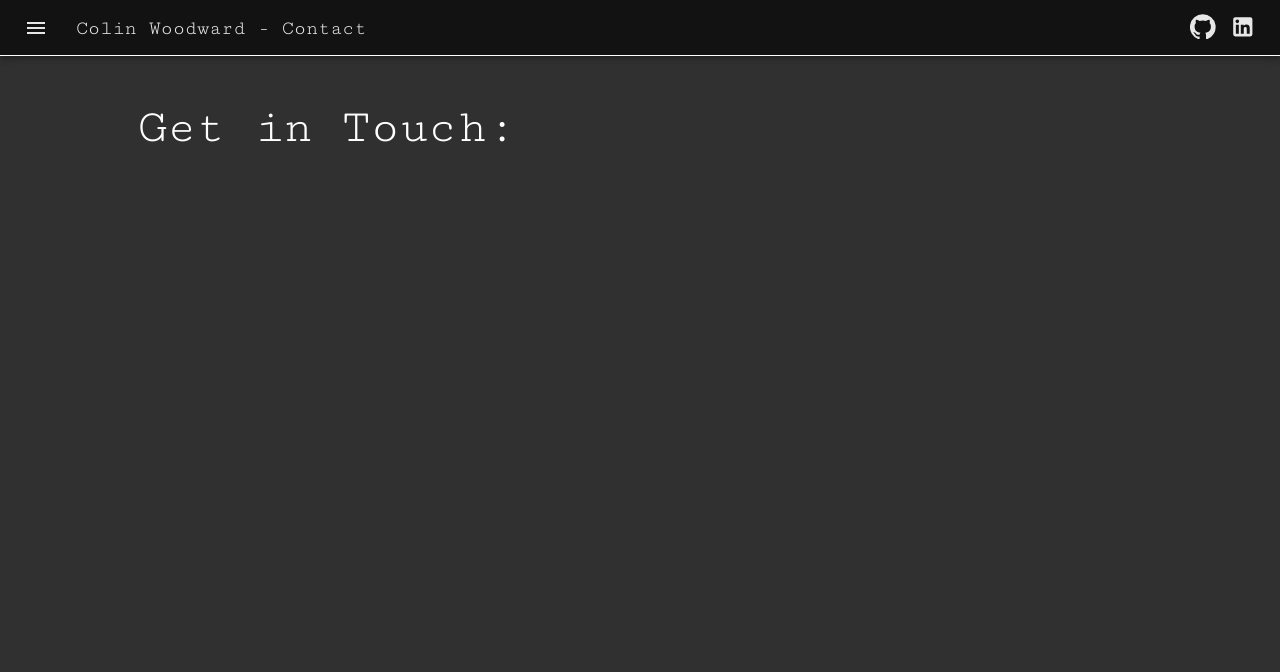
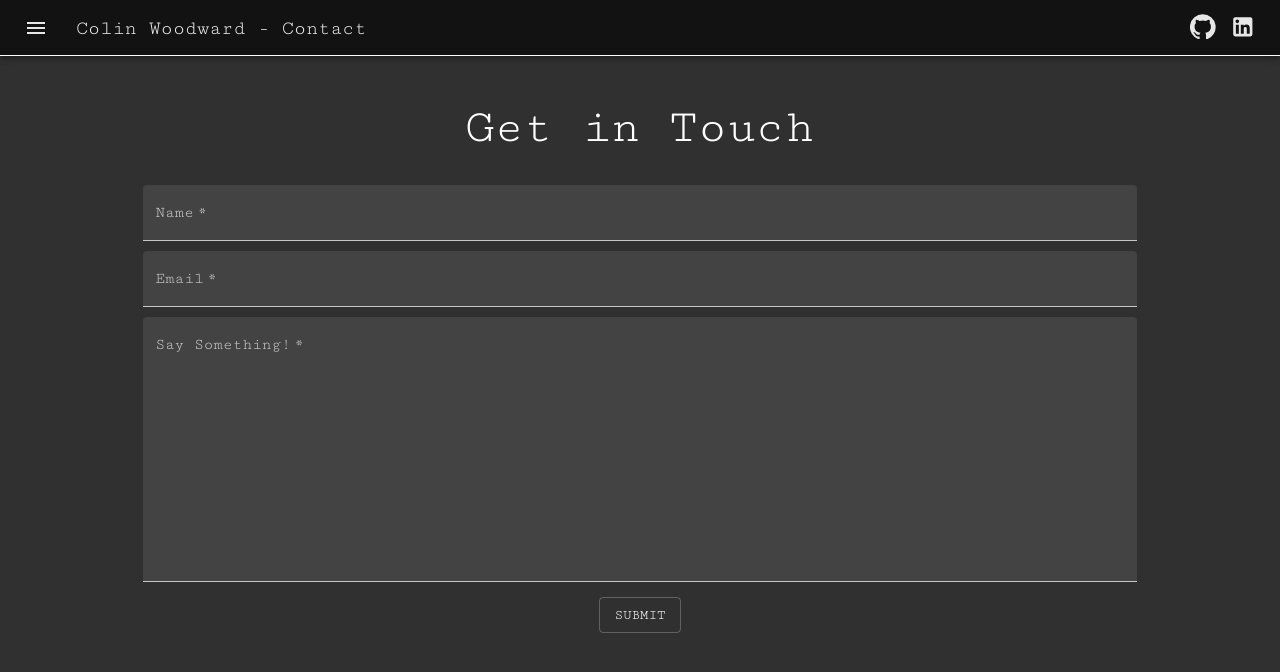
Before and after one commit to woodwardwebdev/one_page_portfolio, a React (Create React App) app: page /contact in a window 1280 px wide. Shown: the top 672 px of the page. Built offline with nearby package versions, Linux system fonts and the light colour scheme.

Commit message:
Add ContactForm component and tidy up warnings

```diff
--- a/src/DisplayWindow.js
+++ b/src/DisplayWindow.js
@@ -1,5 +1,5 @@
-import React, { useEffect } from "react";
-import { Route, Switch, Redirect, withRouter } from "react-router-dom";
+import React from "react";
+import { Route, Switch, Redirect } from "react-router-dom";
 import { makeStyles } from "@material-ui/core/styles";
 import About from "./components/About";
 import Skills from "./components/Skills";
--- a/src/Page.js
+++ b/src/Page.js
@@ -14,7 +14,6 @@ export default function Page() {
   const [location, setLocation] = React.useState("");
   const changeLocation = (newLocation) => {
     const loc = newLocation.substring(1);
-    console.log(displayNames[loc]);
     setLocation(displayNames[loc]);
   };
   return (
--- a/src/components/About.js
+++ b/src/components/About.js
@@ -36,7 +36,6 @@ const useStyles = makeStyles((theme) => ({
 
 export default function About(props) {
   const classes = useStyles();
-  const { isBig, isMed, isSmall } = props.media;
   const { changeLocation } = props;
   useEffect(() => {
     changeLocation(props.location.pathname);
--- a/src/components/Bonus.js
+++ b/src/components/Bonus.js
@@ -1,8 +1,6 @@
 import React, { useEffect } from "react";
 import { makeStyles } from "@material-ui/core/styles";
-import Paper from "@material-ui/core/Paper";
 import Container from "@material-ui/core/Container";
-import Typography from "@material-ui/core/Typography";
 import RecipeView from "./RecipeView";
 
 const useStyles = makeStyles((theme) => ({
@@ -16,7 +14,6 @@ export default function Bonus(props) {
   const { media, changeLocation } = props;
   useEffect(() => {
     changeLocation(props.location.pathname);
-    console.log(props.location);
   });
   return (
     <div className={classes.root}>
--- a/src/components/Contact.js
+++ b/src/components/Contact.js
@@ -1,27 +1,33 @@
 import React, { useEffect } from "react";
 import { makeStyles } from "@material-ui/core/styles";
+import ContactForm from "./ContactForm";
 import Box from "@material-ui/core/Box";
 import { Typography } from "@material-ui/core";
 
 const useStyles = makeStyles((theme) => ({
-  root: { width: "80%", height: "90%" },
+  root: { width: "80%", height: "90%", margin: "auto" },
+  header: { textAlign: "center" },
 }));
 
 export default function Contact(props) {
   const classes = useStyles();
   const { changeLocation } = props;
-  const { isBig, isMed, isSmall } = props.media;
+  const { isMed } = props.media;
   useEffect(() => {
     changeLocation(props.location.pathname);
-    console.log(props.location);
   });
   return (
     <div className={classes.root}>
       <Box mb={3}>
-        <Typography variant="h3" mb={30}>
-          Get in Touch:
+        <Typography
+          variant={isMed ? "h3" : "h5"}
+          mb={30}
+          className={classes.header}
+        >
+          Get in Touch
         </Typography>
       </Box>
+      <ContactForm />
     </div>
   );
 }
--- /dev/null
+++ b/src/components/ContactForm.js
@@ -0,0 +1,92 @@
+import React from "react";
+import { makeStyles } from "@material-ui/core/styles";
+import Textfield from "@material-ui/core/TextField";
+import Button from "@material-ui/core/Button";
+
+const useStyles = makeStyles((theme) => ({
+  root: { display: "flex", flexDirection: "column" },
+  hpot: {
+    position: "absolute",
+    top: "0",
+    left: "0",
+    opacity: "0",
+    width: "1px",
+    height: "1px",
+  },
+  textInput: { margin: "5px", borderRadius: "8px" },
+  submitBtn: { maxWidth: "200px", alignSelf: "center", marginTop: "10px" },
+}));
+
+export default function ContactForm(props) {
+  const classes = useStyles();
+  const [status, setStatus] = React.useState("");
+
+  const submitForm = (ev) => {
+    ev.preventDefault();
+    const form = ev.target;
+    console.log(form);
+    const data = new FormData(form);
+    const xhr = new XMLHttpRequest();
+    xhr.open(form.method, form.action);
+    xhr.setRequestHeader("Accept", "application/json");
+    xhr.onreadystatechange = () => {
+      if (xhr.readyState !== XMLHttpRequest.DONE) return;
+      if (xhr.status === 200) {
+        form.reset();
+        setStatus("SUCCESS");
+      } else {
+        setStatus("ERROR");
+      }
+    };
+    xhr.send(data);
+  };
+
+  return (
+    <form
+      className={classes.root}
+      onSubmit={(ev) => submitForm(ev)}
+      action="https://formspree.io/mlepydob"
+      method="POST"
+    >
+      <input className={classes.hpot} name="_gotcha"></input>
+      <Textfield
+        variant="filled"
+        label="Name"
+        id="name"
+        name="name"
+        autoComplete="off"
+        className={classes.textInput}
+        required
+      ></Textfield>
+      <Textfield
+        variant="filled"
+        label="Email"
+        id="email"
+        name="_replyto"
+        autoComplete="off"
+        className={classes.textInput}
+        required
+      ></Textfield>
+      <Textfield
+        variant="filled"
+        multiline
+        rows={12}
+        label="Say Something!"
+        id="message"
+        name="message"
+        autoComplete="off"
+        className={classes.textInput}
+        required
+      ></Textfield>
+
+      {status === "SUCCESS" ? (
+        <p>Thanks!</p>
+      ) : (
+        <Button className={classes.submitBtn} variant="outlined">
+          Submit
+        </Button>
+      )}
+      {status === "ERROR" && <p>Ooops! There was an error.</p>}
+    </form>
+  );
+}
--- a/src/components/ProjectCard.js
+++ b/src/components/ProjectCard.js
@@ -54,7 +54,7 @@ const useStyles = makeStyles({
     alignItems: "center",
     justifyContent: "center",
   },
-  carouselImg: { height: "300px", borderRadius: "8px" },
+  carouselImg: { height: "300px", borderRadius: "20px" },
   buttons: {
     justifyContent: "center",
   },
@@ -89,7 +89,6 @@ export default function ProjectCard(props) {
   const classes = useStyles();
   const {
     title,
-    img,
     moreImgs,
     gitLink,
     liveLink,
--- a/src/components/Projects.js
+++ b/src/components/Projects.js
@@ -1,6 +1,5 @@
 import React, { useEffect } from "react";
 import { makeStyles } from "@material-ui/core/styles";
-import useMediaQuery from "@material-ui/core/useMediaQuery";
 import projectsData from "../content/projectsData";
 import Container from "@material-ui/core/Container";
 import Typography from "@material-ui/core/Typography";
@@ -24,7 +23,8 @@ const useStyles = makeStyles((theme) => ({
   },
   titles: {
     textAlign: "center",
-    marginBottom: "1rem",
+    margin: "1.5rem",
+    marginBottom: "2rem",
   },
   greenLink: {
     color: "white",
@@ -103,8 +103,7 @@ export default function Projects(props) {
   return (
     <div className={classes.projectsPage}>
       <Container className={classes.titles}>
-        <Typography variant="h3">Projects</Typography>
-        <Typography variant="body2">
+        <Typography variant="h5">
           Questions?{" "}
           <Link to="/contact" className={classes.greenLink}>
             Get in Touch
@@ -145,11 +144,17 @@ export default function Projects(props) {
             onClose={toggleOpen}
             aria-labelledby={modalContent.title}
             aria-describedby={modalContent.title}
+            children={
+              <ProjectCard
+                project={modalContent}
+                isDesktop={isSmall ? false : true}
+              />
+            }
           >
-            <ProjectCard
+            {/* <ProjectCard
               project={modalContent}
               isDesktop={isSmall ? false : true}
-            />
+            /> */}
           </Modal>
         ) : null}
       </Container>
--- a/src/components/RecipeView.js
+++ b/src/components/RecipeView.js
@@ -10,7 +10,6 @@ import List from "@material-ui/core/List";
 import ListItem from "@material-ui/core/ListItem";
 import Divider from "@material-ui/core/Divider";
 import Card from "@material-ui/core/Card";
-import CardContent from "@material-ui/core/CardContent";
 import CardMedia from "@material-ui/core/CardMedia";
 
 const useStyles = makeStyles((theme) => ({
@@ -19,9 +18,13 @@ const useStyles = makeStyles((theme) => ({
     justifyContent: "center",
     alignItems: "center",
     width: "100%",
+    flexDirection: "column",
+    padding: "1rem 0 1rem 0",
   },
   bold: { fontWeight: "bold" },
+
   recipeGrid: {
+    width: "90%",
     margin: "2rem",
     backgroundColor: "rgba(255,255,255,8%)",
     padding: "2rem",
@@ -30,7 +33,7 @@ const useStyles = makeStyles((theme) => ({
     boxShadow: "0px 0px 10px rgba(0,0,0,0.3)",
   },
   recipeSelector: {
-    margin: "1rem 0",
+    marginTop: "1rem",
     display: "flex",
     justifyContent: "center",
   },
@@ -49,6 +52,7 @@ const useStyles = makeStyles((theme) => ({
   button: {
     minWidth: "200px",
     margin: "4px",
+    textTransform: "none",
     "&:hover": { cursor: "pointer" },
     border: "1px solid rgba(255,255,255,0.3)",
     borderRadius: "10px",
@@ -64,25 +68,27 @@ const useStyles = makeStyles((theme) => ({
 
 export default function RecipeView(props) {
   const classes = useStyles();
-  const { isBig, isMed, isSmall } = props.media;
+  const { isBig } = props.media;
   const [recipe, setRecipe] = React.useState(0);
   const chooseRecipe = (i) => {
     setRecipe(i);
   };
   return (
     <Container className={classes.root} disableGutters={true}>
-      <Grid container spacing={2} className={classes.recipeGrid}>
-        <Typography variant="h6">
-          I love to cook in my spare time. Here's some of my favourites:
+      <Grid container direction="column">
+        <Typography variant="h6" align="center">
+          I love to cook in my spare time. Here's some of my favourites
         </Typography>
         <Grid
           item
           xs={12}
           className={classes.recipeSelector}
           direction={isBig ? "row" : "column"}
+          container
         >
           {recipeData.map((r, key) => (
             <Button
+              key={key}
               onClick={() => chooseRecipe(key)}
               className={clsx(
                 key === recipe ? classes.breadcrumbActive : classes.breadcrumb,
@@ -93,6 +99,8 @@ export default function RecipeView(props) {
             </Button>
           ))}
         </Grid>
+      </Grid>
+      <Grid container spacing={2} className={classes.recipeGrid}>
         <Grid item sm={12} md={5} className={classes.recipeIngredients}>
           <Card>
             <CardMedia
@@ -100,8 +108,8 @@ export default function RecipeView(props) {
               image={recipeData[recipe].img}
             />
             <List className={classes.ingredientList}>
-              {recipeData[recipe].ingredients.map((i) => (
-                <ListItem alignItems="flex-end">
+              {recipeData[recipe].ingredients.map((i, key) => (
+                <ListItem alignItems="flex-end" key={key}>
                   {i.ingredient} - {i.amount}
                 </ListItem>
               ))}
@@ -114,8 +122,8 @@ export default function RecipeView(props) {
           </Typography>
           <Divider className={classes.divider} />
           <Typography variant="body1">
-            {recipeData[recipe].method.map((m) => (
-              <p>{m}</p>
+            {recipeData[recipe].method.map((m, key) => (
+              <p key={key}>{m}</p>
             ))}
           </Typography>
         </Grid>
--- a/src/content/projectsData.js
+++ b/src/content/projectsData.js
@@ -21,7 +21,7 @@ const projectsData = [
     author: "Colin Woodward",
     cols: 1,
     gitLink: "https://github.com/woodwardwebdev/color_picker_app",
-    liveLink: "http://www.google.co.uk",
+    liveLink: "",
     descText:
       "Built as a code-along, this app is a multi-page full featured React app. It allows the user to view color palettes, create their own and copy values directly to the clipboard.",
     improvements: [
```
Also changed, not shown: src/components/Skills.js (+9 -9 lines), 1 other file (tests, documents, lock files or other folders).
